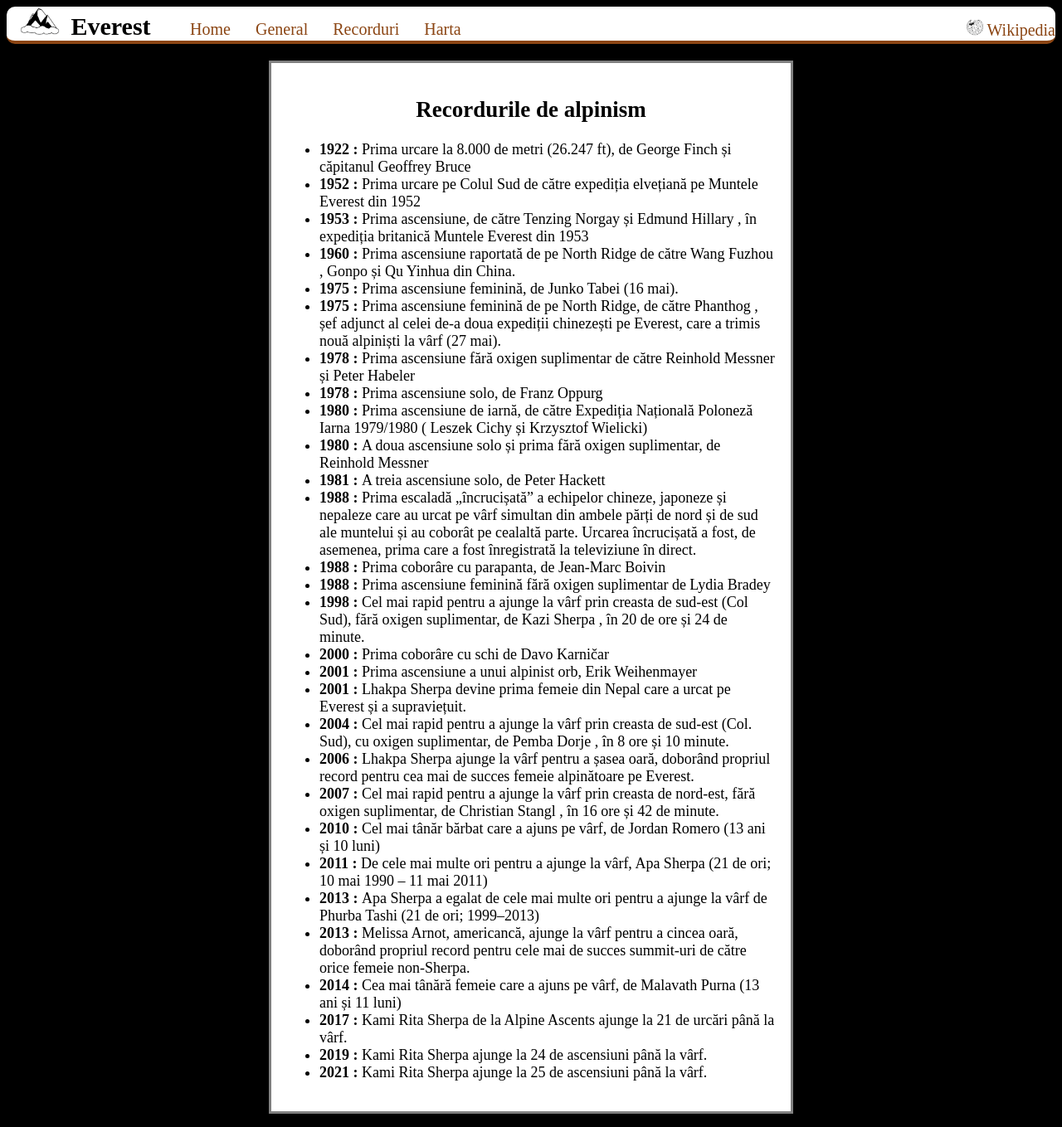
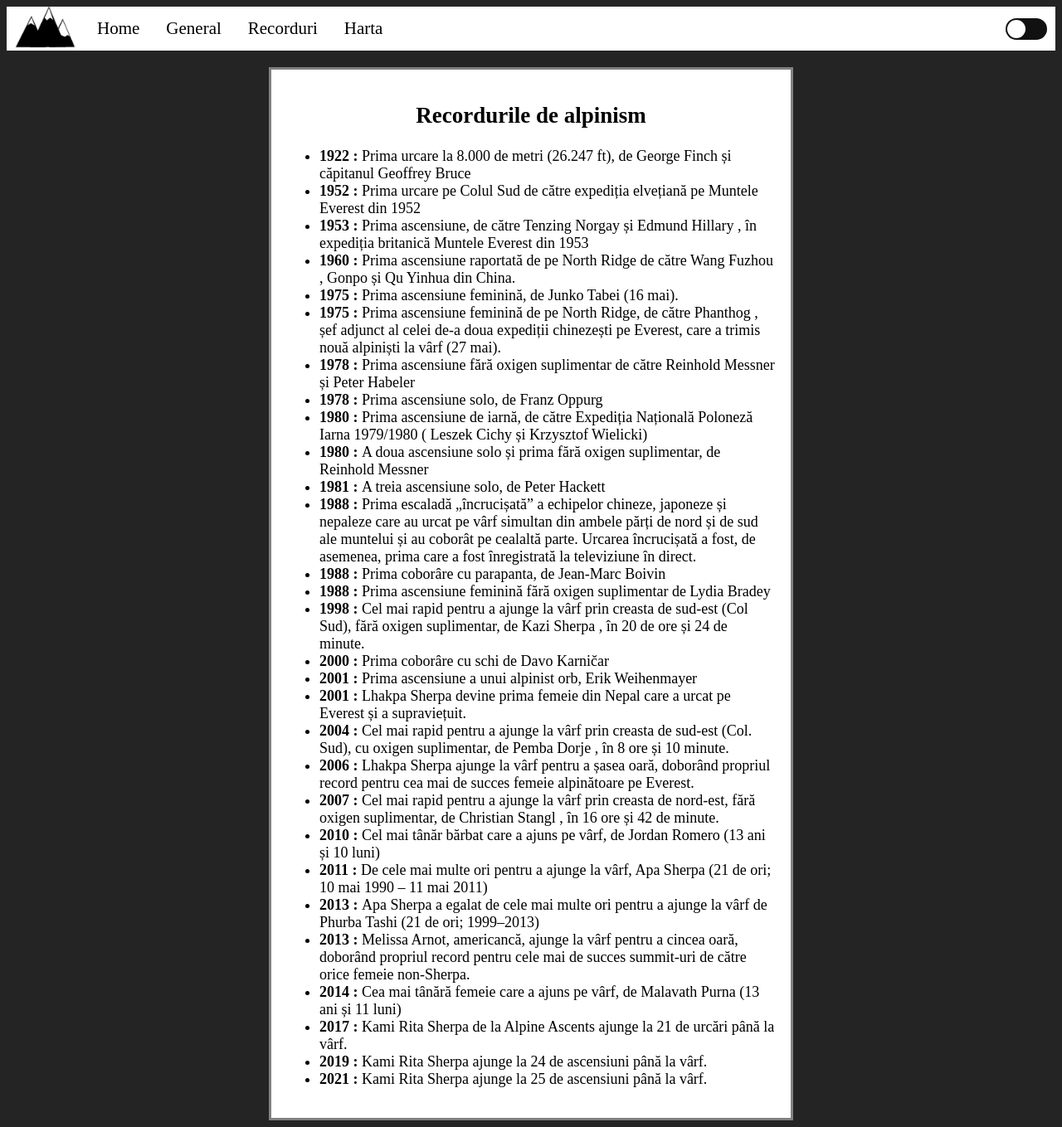
Before and after one commit to vladmazureac/TehnologiiWeb, a PHP site: page /html/recorduri.html in a window 1280 px wide. Shown: the whole page at 83% size. Run offline with PHP 8.4, Linux system fonts and the light colour scheme.

Commit message:
Create js

```diff
--- /dev/null
+++ b/css/darkmode.css
@@ -0,0 +1,96 @@
+* {
+    box-sizing: border-box;
+}
+
+.darkmodebutton{
+    float : right;
+    margin-top : 14px;
+    margin-right : 10px;
+}
+
+.button {
+    opacity: 0;
+    position: absolute;
+}
+
+.label {
+    background-color: #111;
+    border-radius: 50px;
+    cursor: pointer;
+    display: flex;
+    align-items: center;
+    justify-content: space-between;
+    padding: 5px;
+    position: relative;
+    height: 26px;
+    width: 50px;
+    transition: ease 1s;
+}
+
+.label .ball {
+    background-color: #fff;
+    border-radius: 50%;
+    position: absolute;
+    top: 2px;
+    left: 2px;
+    height: 22px;
+    width: 22px;
+    transform: translateX(0px);
+    transition: ease 1s;
+}
+
+.label img{
+    width : 30px;
+    display : inline;
+    float : left;
+}
+
+.button:checked + .label .ball {
+    transform: translateX(24px);
+}
+
+.dark-mode {
+    background-color: white;
+    transition: ease 1s;
+}
+    /*recorduri*/
+.dark-mode .menu ul , .dark-mode .text{
+    background-color: #252424;
+    transition: ease 1s;
+}
+
+.dark-mode .menu li a ,.dark-mode .text{
+    color: white;
+    transition: ease 1s;
+}
+    /**/
+    /*harta*/
+.dark-mode .tabel{
+    background-color: #252424;
+    color : white;
+    transition: ease 1s;
+}
+    /**/
+    /*general*/
+.dark-mode .textul, .dark-mode .imgborder, .dark-mode .compar{
+    color : white;
+    background-color: #252424;
+    transition: ease 1s;
+}
+    /**/
+    /*index*/
+.dark-mode .text1, .dark-mode .text2, .dark-mode .text3{
+    color : black;
+    transition: ease 1s;
+}
+    /**/
+
+.dark-mode .label{
+    background-color: white;
+    transition: ease 1s;
+}
+
+.dark-mode .label .ball{
+    background-color: black;
+    transition: ease 1s;
+}
--- a/css/recorduri.css
+++ b/css/recorduri.css
@@ -1,44 +1,40 @@
 body{
-    background-color : black;
+    background-color : #252424;
+    transition: ease 1s;
 }
 
-.bordercuprins{
-    border-bottom : 4px solid saddlebrown;
-    font-size : 30px;
-    background-color : white;
-    border-radius : 10px;
+.menu img{
+    width : 73px;
+    float : left;
+    margin-left : 10px;
+    margin-right : 10px;
 }
 
-.cuprins{
-    display : inline;
-    font-size : 20px;
-    word-spacing : 25px;
-    margin-left : 40px;
+.menu ul {
+    list-style-type: none;
+    margin: 0;
+    padding: 0;
+    overflow: hidden;
+    background-color: white;
+    transition: ease 1s;
 }
 
-.icon{
-    margin-left : 10px;
-    display : inline;
+.menu li {
+    float: left;
+    font-size : 21px;
 }
 
-.icon img{
-    width : 60px;
+.menu li a {
+    display: block;
+    color: black;
+    text-align: center;
+    padding: 14px 16px;
+    text-decoration: none;
+    transition: ease 1s;
 }
 
-.wikipedia{
-    display : inline;
-    font-size : 20px;
-    float : right;
-    margin-top : 15px;
-}
-
-.wikipedia img{
-    width : 20px;
-}
-
-a{
-    text-decoration: none;
-    color : saddlebrown;
+.menu li a:hover:not(.active) {
+    background-color: #7b54a4;
 }
 
 .text{
@@ -49,6 +45,7 @@ a{
     padding : 1.0em;
     background-color : white;
     font-size : 18px;
+    transition: ease 1s;
 }
 
 h2{
--- a/html/recorduri.html
+++ b/html/recorduri.html
@@ -5,23 +5,24 @@
     <title>Record</title>
     <link rel="shortcun icon" href="../img/icon-index.jpg"/>
     <link rel="stylesheet" href="../css/recorduri.css" type="text/css">
+    <link rel="stylesheet" href="../css/darkmode.css" type="text/css">
+    <script src="../js/darkmode.js"></script>
 </head>
 <body>
-<div class="bordercuprins">
-    <div class="icon">
-        <img src="../img/cuprins-index.png" alt="">
-    </div>
-    <b>Everest</b>
-    <div class="cuprins">
-        <a href="index.html">Home</a>
-        <a href="general.html">General</a>
-        <a href="recorduri.html">Recorduri</a>
-        <a href="harta.html">Harta</a>
-    </div>
-    <div class="wikipedia">
-        <img src="../img/icon-wikipedia.png" alt="">
-        <a href="https://ro.wikipedia.org/wiki/Everest" target="_blank">Wikipedia</a>
-    </div>
+<div class="menu">
+    <ul>
+        <img src="../img/index-menu.png" alt=""  >
+        <li><a href="index.html">Home</a></li>
+        <li><a href="general.html">General</a></li>
+        <li><a href="recorduri.html">Recorduri</a></li>
+        <li><a href="harta.html">Harta</a></li>
+        <div class="darkmodebutton">
+            <input type="checkbox" class="button" id="btn" onclick="darkmode()"/>
+            <label class="label" for="btn">
+                <div class="ball"></div>
+            </label>
+        </div>
+    </ul>
 </div>
     <div class="text">
         <h2>Recordurile de alpinism</h2>
--- /dev/null
+++ b/js/darkmode.js
@@ -0,0 +1,12 @@
+function darkmode(){
+    let body = document.body;
+    body.classList.toggle("dark-mode");
+
+    let image = document.getElementById('icon');
+    if (image.src.match("../img/index-menu.png")) {
+        image.src = "../img/index-menu-dark.png";
+    }
+    else {
+        image.src = "../img/index-menu.png";
+    }
+}
```
Also changed, not shown: css/general.css (+29 -31 lines), css/harta.css (+28 -30 lines), css/index.css (+119 -109 lines), html/general.html (+16 -15 lines), html/harta.html (+16 -15 lines), html/index.html (+41 -29 lines), Img/everest-recorduri.jpg (added), Img/index-menu-dark.png (added), Img/index-menu.png (added), img/cuprins-index.png (deleted), img/icon-wikipedia.png (deleted).
